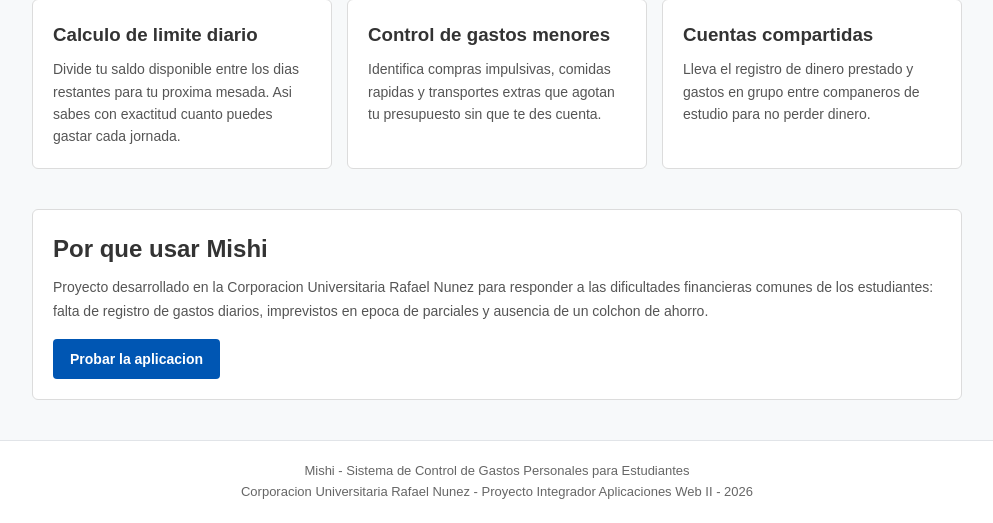
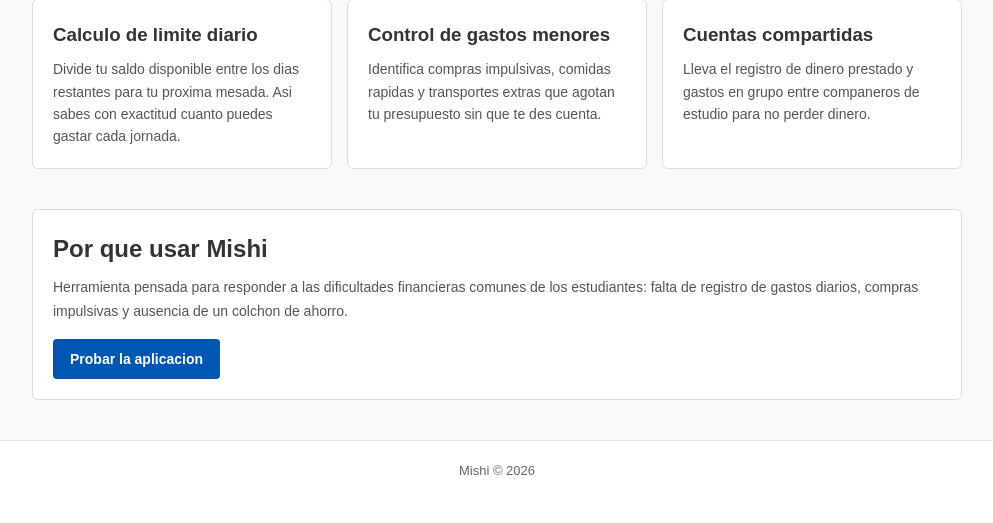
Before and after one commit to karlyway/Mishi, a Django app: page / in a window 1280 px wide. Shown: the part 372-895 px from the top of the page, without its empty margins (143-1136 px from the left). After the commit the page ends 847 px from the top, so only its background shows below. Run offline with Django 5.2, Linux system fonts and the light colour scheme.

Commit message:
refactor: simplificar pie de pagina y texto institucional

```diff
--- a/finanzas/views.py
+++ b/finanzas/views.py
@@ -4,7 +4,7 @@ from django.shortcuts import render, redirect
 DATOS_DEMO = {
     'usuario': {
         'nombre': 'Camila Perez',
-        'universidad': 'Corporación Universitaria Rafael Núñez',
+        'universidad': 'Universidad de Cartagena',
         'mesada_base': 350000,
         'saldo_disponible': 135000,
         'dias_restantes': 9,
--- a/templates/base.html
+++ b/templates/base.html
@@ -50,8 +50,7 @@
     </main>
 
     <footer class="footer">
-        <p>Mishi - Sistema de Control de Gastos Personales para Estudiantes</p>
-        <p>Corporacion Universitaria Rafael Nunez - Proyecto Integrador Aplicaciones Web II - 2026</p>
+        <p>Mishi &copy; 2026</p>
     </footer>
 
     {% block extra_js %}{% endblock %}
--- a/templates/landing.html
+++ b/templates/landing.html
@@ -40,7 +40,7 @@
 <div class="card" style="margin-top: 20px;">
     <h2>Por que usar Mishi</h2>
     <p style="font-size: 14px; color: #555; margin-top: 8px; line-height: 1.7;">
-        Proyecto desarrollado en la Corporacion Universitaria Rafael Nunez para responder a las dificultades financieras comunes de los estudiantes: falta de registro de gastos diarios, imprevistos en epoca de parciales y ausencia de un colchon de ahorro.
+        Herramienta pensada para responder a las dificultades financieras comunes de los estudiantes: falta de registro de gastos diarios, compras impulsivas y ausencia de un colchon de ahorro.
     </p>
     <div style="margin-top: 15px;">
         <a href="{% url 'login' %}" class="btn btn-primary">Probar la aplicacion</a>
--- a/templates/registro_usuario.html
+++ b/templates/registro_usuario.html
@@ -15,7 +15,7 @@
 
         <div class="form-group">
             <label for="universidad">Institucion universitaria</label>
-            <input type="text" id="universidad" name="universidad" class="form-control" value="Corporación Universitaria Rafael Núñez" required>
+            <input type="text" id="universidad" name="universidad" class="form-control" placeholder="Ej: Universidad de Cartagena" required>
         </div>
 
         <div class="form-group">
```
